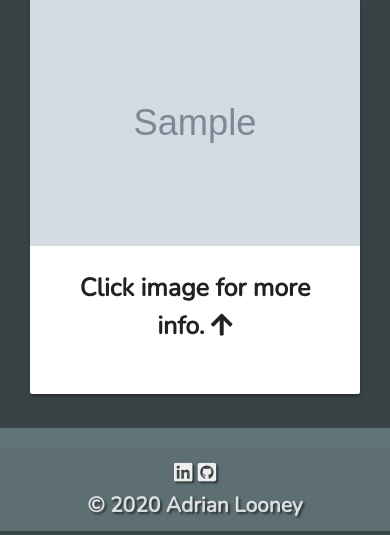
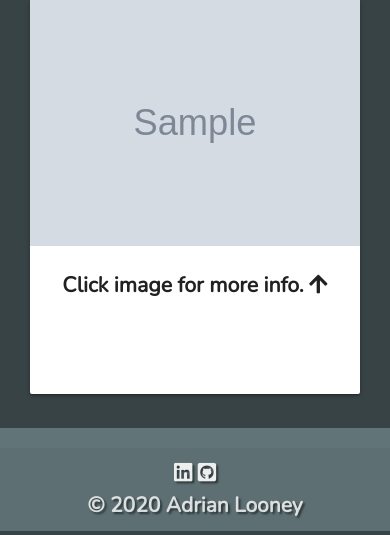
Before and after one commit to Jammerref2015/watchthisnext, a Flask app: template templates/movie.html in a window 390 px wide. Shown: the part 236-771 px from the top of the page. Run offline with Flask 2, Linux system fonts and the light colour scheme; the template is opened without the code that fills it: most values are stand-ins (such as "Sample title", 1, 10 or a date in 2020); grey boxes marked "Sample" are stand-in pictures; some libraries are stand-ins or nearby versions.

Commit message:
Issue with buttons on home page

```diff
--- a/static/css/style.css
+++ b/static/css/style.css
@@ -277,7 +277,7 @@ https://www.w3schools.com/howto/tryit.asp?filename=tryhow_js_scroll_to_top
 }
 .cardActionStyling {
     text-align: center;
-    font-size: 179%;
+    font-size: 152%;
     font-family: Nunito, 'Courier New', Courier, monospace;
     font-weight: bold;
     height: 100px;
```
